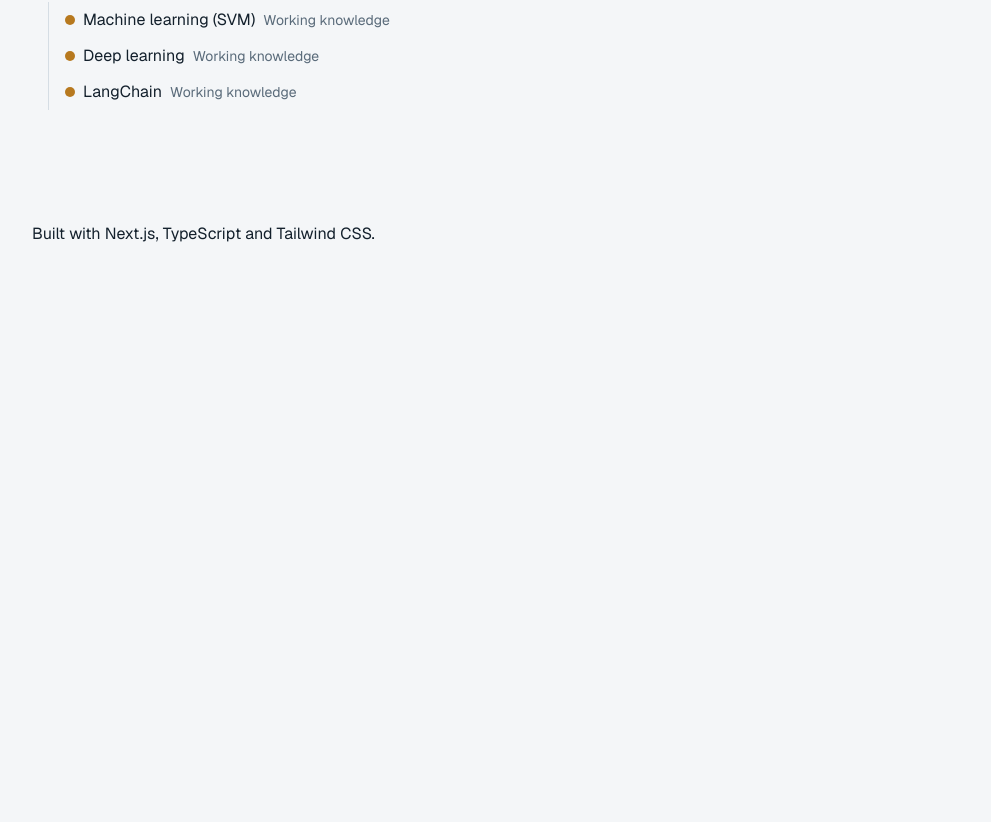
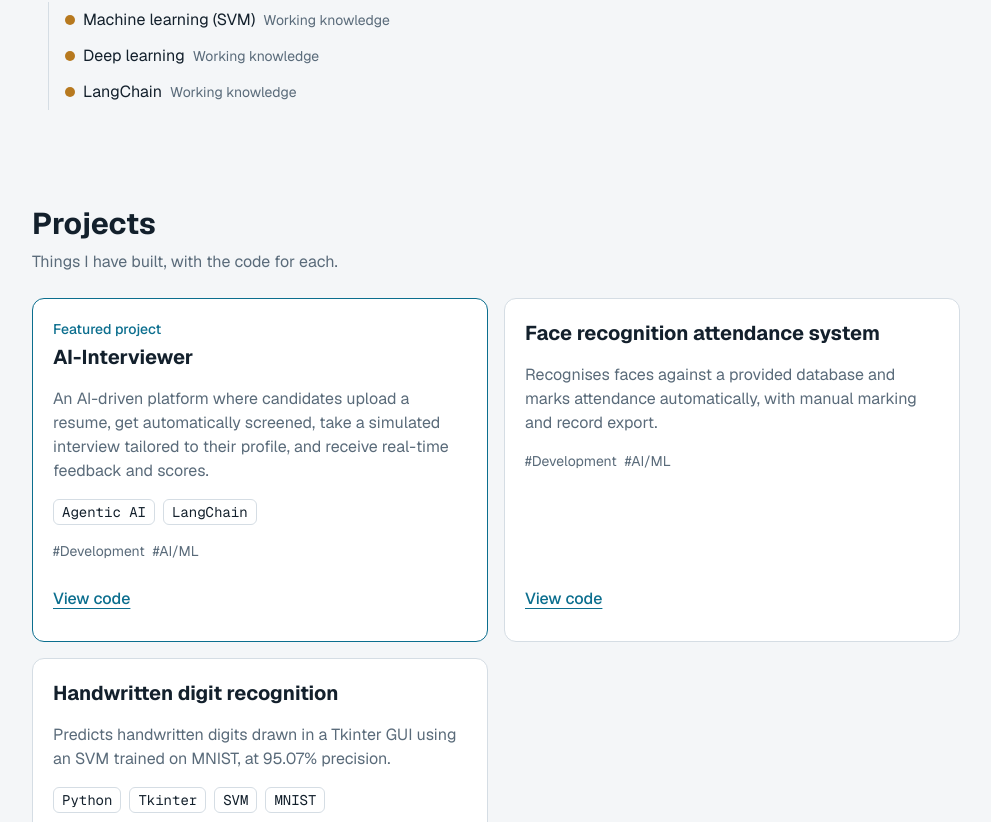
Before and after one commit to Satyam-AI/portfolio, a Next.js app: page / in a window 1280 px wide. Shown: the part 1278-2100 px from the top of the page, without its empty margins (144-1135 px from the left). Before the commit the page ends 1556 px from the top, so only its background shows below. Built offline with nearby package versions, Linux system fonts and the light colour scheme.

Commit message:
feat: add project card component and projects section (#26)

```diff
--- a/app/page.tsx
+++ b/app/page.tsx
@@ -1,10 +1,15 @@
 import Hero from "@/components/Hero";
+import ProjectCard from "@/components/ProjectCard";
 import SkillTree from "@/components/SkillTree";
+import { projects } from "@/content/projects";
 import { skills } from "@/content/skills";
 import { buildSkillTree } from "@/lib/skillTree";
 
 export default function Home() {
   const skillRoot = buildSkillTree(skills);
+  const orderedProjects = [...projects].sort(
+    (a, b) => Number(b.featured ?? false) - Number(a.featured ?? false),
+  );
 
   return (
     <>
@@ -16,6 +21,17 @@ export default function Home() {
         </p>
         <SkillTree root={skillRoot} />
       </section>
+      <section id="projects" className="py-12">
+        <h2 className="text-2xl font-bold text-text sm:text-3xl">Projects</h2>
+        <p className="mt-2 mb-6 text-text-muted">
+          Things I have built, with the code for each.
+        </p>
+        <div className="grid gap-4 sm:grid-cols-2">
+          {orderedProjects.map((project) => (
+            <ProjectCard key={project.id} project={project} />
+          ))}
+        </div>
+      </section>
     </>
   );
 }
--- /dev/null
+++ b/components/ProjectCard.tsx
@@ -0,0 +1,84 @@
+import Image from "next/image";
+import type { Project } from "@/content/types";
+
+const focusRing =
+  "focus-visible:outline-2 focus-visible:outline-offset-2 focus-visible:outline-focus-ring";
+
+const linkClass = `inline-flex min-h-11 items-center font-medium text-accent underline underline-offset-4 hover:opacity-80 ${focusRing}`;
+
+export default function ProjectCard({ project }: { project: Project }) {
+  return (
+    <article
+      className={`flex flex-col gap-4 rounded-xl border bg-surface p-5 ${
+        project.featured ? "border-accent" : "border-border"
+      }`}
+    >
+      {project.image && (
+        <div className="relative aspect-video overflow-hidden rounded-lg">
+          <Image
+            src={project.image}
+            alt={`Screenshot of ${project.title}`}
+            fill
+            sizes="(min-width: 640px) 50vw, 100vw"
+            className="object-cover"
+          />
+        </div>
+      )}
+
+      <div>
+        {project.featured && (
+          <p className="mb-1 text-sm font-medium text-accent">
+            Featured project
+          </p>
+        )}
+        <h3 className="text-xl font-bold text-text">{project.title}</h3>
+      </div>
+
+      <p className="text-text-muted">{project.description}</p>
+
+      {project.stack.length > 0 && (
+        <ul aria-label="Tools used" className="flex flex-wrap gap-2">
+          {project.stack.map((tool) => (
+            <li
+              key={tool}
+              className="rounded-md border border-border px-2 py-0.5 font-mono text-sm text-text"
+            >
+              {tool}
+            </li>
+          ))}
+        </ul>
+      )}
+
+      <ul aria-label="Categories" className="flex flex-wrap gap-2">
+        {project.tags.map((tag) => (
+          <li key={tag} className="text-sm text-text-muted">
+            #{tag}
+          </li>
+        ))}
+      </ul>
+
+      <div className="mt-auto flex flex-wrap gap-x-5">
+        <a
+          href={project.codeUrl}
+          target="_blank"
+          rel="noopener noreferrer"
+          aria-label={`View code for ${project.title}`}
+          className={linkClass}
+        >
+          View code
+        </a>
+        {project.demoUrl && (
+          <a
+            href={project.demoUrl}
+            target="_blank"
+            rel="noopener noreferrer"
+            aria-label={`Live demo of ${project.title}`}
+            className={linkClass}
+          >
+            Live demo
+          </a>
+        )}
+      </div>
+    </article>
+  );
+}
```
